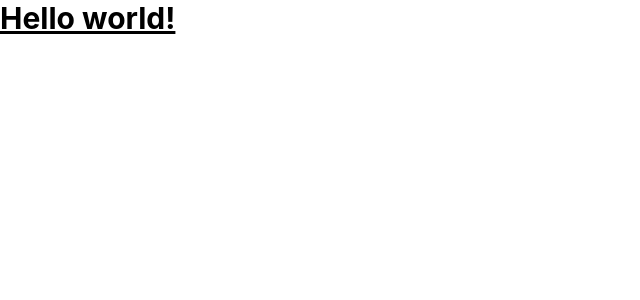
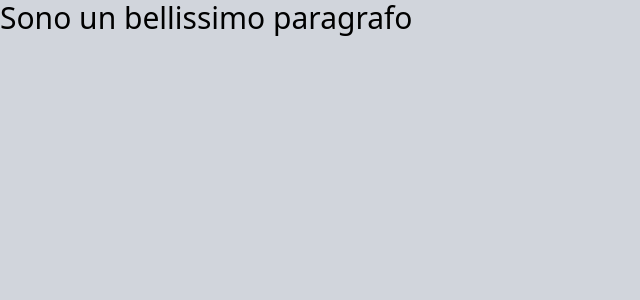
Before and after one commit to davide1400/tailwind, an Angular app: page / in a window 1280 px wide. Shown: the top 300 px of the page, without its empty margins (0-640 px from the left). Built offline with nearby package versions, Linux system fonts and the light colour scheme.

Commit message:
in progress

```diff
--- a/angular.json
+++ b/angular.json
@@ -88,5 +88,8 @@
         }
       }
     }
+  },
+  "cli": {
+    "analytics": false
   }
 }
--- a/src/app/app.html
+++ b/src/app/app.html
@@ -1,3 +1,9 @@
-<h1 class="text-3xl font-bold underline">
-  Hello world!
-</h1>
+<div class="container bg-clip-text">
+  <div class="bg-background h-screen -w-screen">
+    <p class="font-sans text-3xl">
+      Sono un bellissimo paragrafo
+    </p>
+  </div>
+</div>
+
+<router-outlet></router-outlet>
--- a/src/styles.css
+++ b/src/styles.css
@@ -1,2 +1,7 @@
 /* You can add global styles to this file, and also import other style files */
 @import "tailwindcss";
+
+@theme {
+  --font-sans: ui-sans-serif, system-ui, sans-serif;
+ --color-background: var(--color-gray-300);
+}
```
